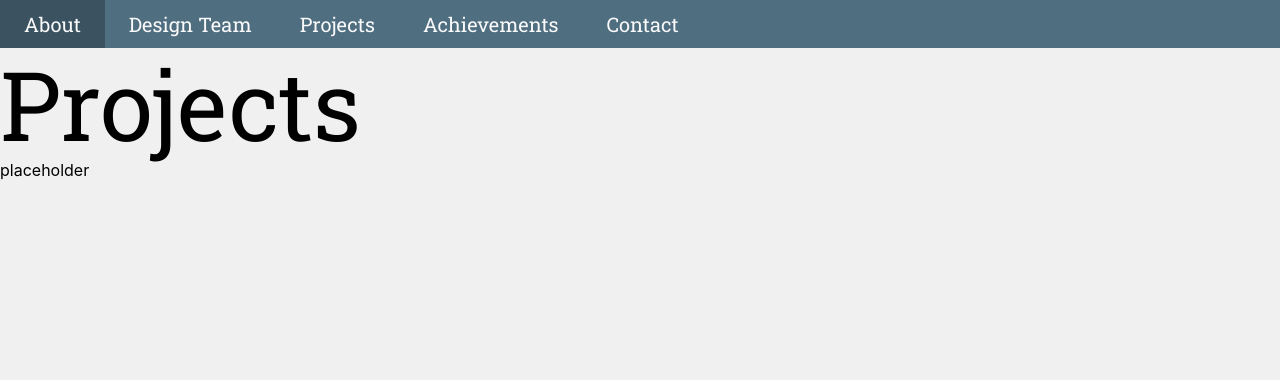
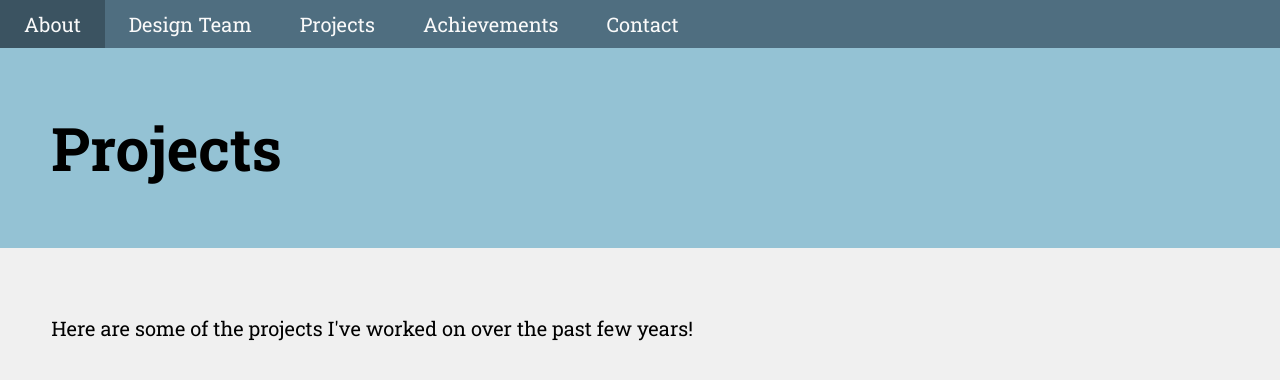
Before and after one commit to sauravbanna/sauravbanna.github.io, a Next.js app: page /projects in a window 1280 px wide. Shown: the top 380 px of the page. Built offline with nearby package versions, Linux system fonts and the light colour scheme.

Commit message:
title and formatting

```diff
--- a/pages/projects.tsx
+++ b/pages/projects.tsx
@@ -3,20 +3,27 @@ import NavBar from "../components/NavBar/NavBar"
 import Typography from "@mui/material/Typography"
 import AppTheme from "../styles/AppTheme"
 import { ThemeProvider } from '@mui/material/styles'
-
+import styles from "../styles/Home.module.css"
 
 
 const Home: NextPage = () => {
   return (
     <ThemeProvider theme={AppTheme}>
         <NavBar />
-        <div>
-            <Typography variant="h1">
+        <div
+            className={styles.pageTitle}
+            id="ProjectsPageHeader"
+        >
+            <Typography variant="h2">
                 Projects
             </Typography>
         </div>
-        <div>
-            placeholder
+        <div
+            className={styles.pageContent}
+        >
+            <Typography variant="h6">
+                Here are some of the projects I've worked on over the past few years!
+            </Typography>
         </div>
     </ThemeProvider>
   )
--- a/styles/Home.module.css
+++ b/styles/Home.module.css
@@ -189,6 +189,18 @@
         margin-left: 3vw;
         margin-right: 3vw;
     }
+    .pageTitle {
+        padding-top: 4em;
+        padding-left: 4vw;
+        padding-right: 4vw;
+        padding-bottom: 4em;
+        background-color: var(--header-color);
+    }
+    .pageContent {
+        margin-top: 4em;
+        margin-left: 4vw;
+        margin-right: 4vw;
+    }
     .project {
         min-width: calc(33vw - 4 * 1.5vw);
         max-width: calc(33vw - 4 * 1.5vw);
```
